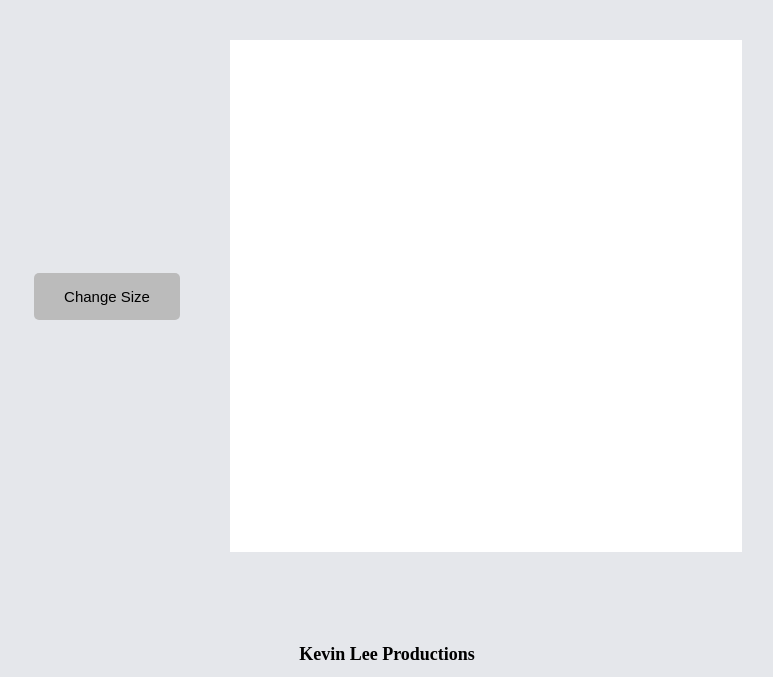
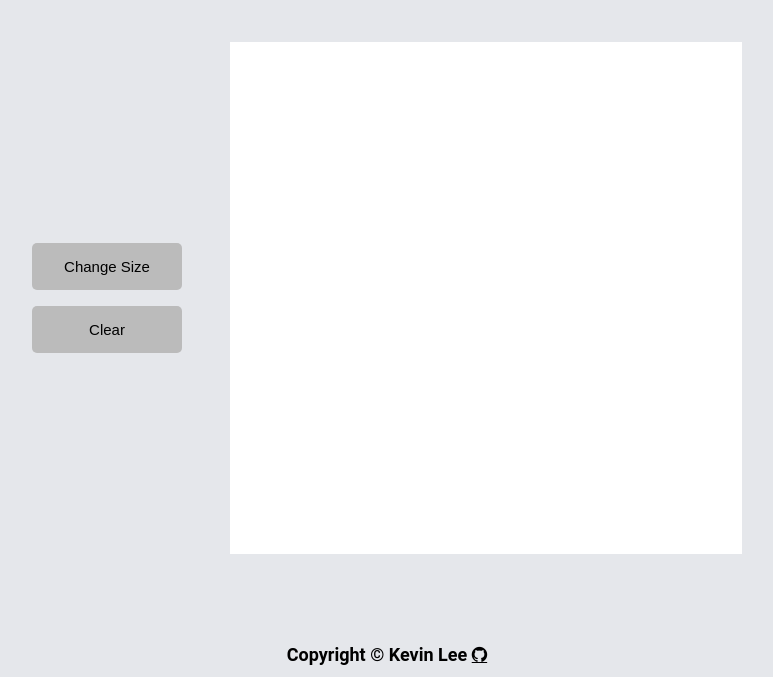
Before and after one commit to kleekev/etch-a-sketch, a plain HTML site: page index.html in a window 1280 px wide. Shown: the part 123-800 px from the top of the page, without its empty margins (253-1026 px from the left). Drawn offline with Linux system fonts and the light colour scheme.

Commit message:
Added working clear button

```diff
--- a/app.js
+++ b/app.js
@@ -4,7 +4,6 @@ function addHoverFunction() {
     [...grid].forEach(function(item) {
         item.addEventListener('mouseover', () => {
             item.style.backgroundColor = 'black';
-            console.log(item)
         });
     });
 }
@@ -28,7 +27,7 @@ let gridSize = 16;
 addGridSquares(gridSize, container);
 addHoverFunction();
 
-// Button Functionality
+// Size Button Functionality
 const button = document.querySelector('.size');
 button.addEventListener('click', () => {
     gridSize = Number(prompt("Enter Grid Size"));
@@ -41,3 +40,12 @@ button.addEventListener('click', () => {
     middle.appendChild(newContainer);
     addHoverFunction();
 })
+
+//Clear Button Functionality
+const clearButton = document.querySelector('.clear');
+clearButton.addEventListener('click', () => {
+    const grid = document.querySelectorAll('#square');
+    [...grid].forEach(function(item) {
+        item.style.backgroundColor = 'white';
+    });
+})
--- a/index.html
+++ b/index.html
@@ -5,15 +5,17 @@
     <meta name="viewport" content="width=device-width, initial-scale=1.0">
     <title>Etch a Sketch</title>
     <link rel="stylesheet" href="styles.css">
+    <link rel="stylesheet" href="https://cdnjs.cloudflare.com/ajax/libs/font-awesome/4.7.0/css/font-awesome.min.css">
 </head>
 <body>
     <div class="header"> Etch-a-Sketch </div>
     <div class="middle">
         <div class="panel">
             <button class="size">Change Size</button>
+            <button class="clear">Clear</button>
         </div>
     </div>
-    <div class="footer">Kevin Lee Productions</div>
+    <div class="footer">Copyright © Kevin Lee <a href="https://github.com/kleekev" class="fa fa-github"></a> </div>
     <script src="app.js"></script>
 </body>
 </html>
--- a/styles.css
+++ b/styles.css
@@ -2,20 +2,27 @@ body {
     background-color: #E5E7EB;
     display: flex;
     flex-direction: column;
+    align-items: center;
     padding: 0;
     margin: 0;
     justify-content: space-evenly;
     min-height: 100vh;
+    font-family: 'Roboto', sans-serif;
 }
 .middle {
     display: flex;
-    justify-content: center;
+    justify-content: flex-start;
+    align-items: center;
+    max-width: 1100px;
+    margin: 0 auto;
     gap: 48px;
 }
 .panel {
     display:flex;
+    flex-direction: column;
     align-items: center;
     justify-content: center;
+    gap: 16px;
     width: 150px;
 }
 .header, .footer {
@@ -32,7 +39,8 @@ body {
     margin-top: auto;
     padding: 12px;
 }
-.size {
+.size, .clear {
+    width: 150px;
     text-align: center;
     border-radius: 5px;
     border: none;
@@ -41,7 +49,6 @@ body {
     background-color: #BBB;
     padding: 15px 30px;
 }
-
-.hover {
-    background-color: black;
+a {
+    color: black;
 }
```
